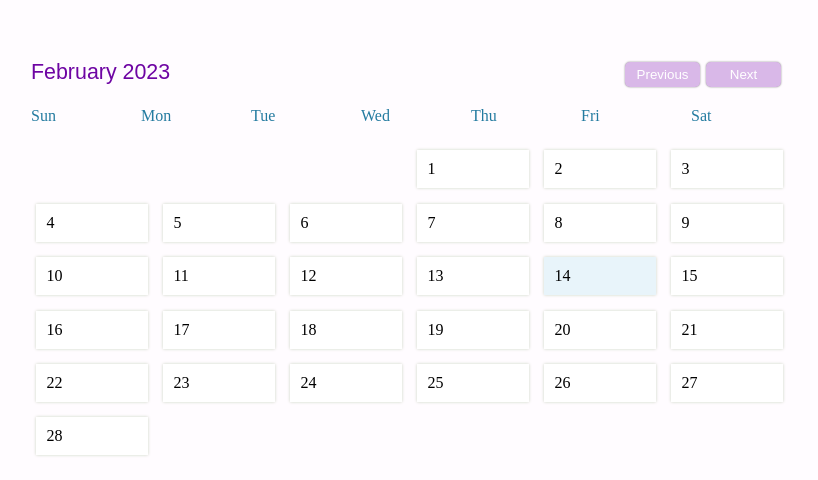
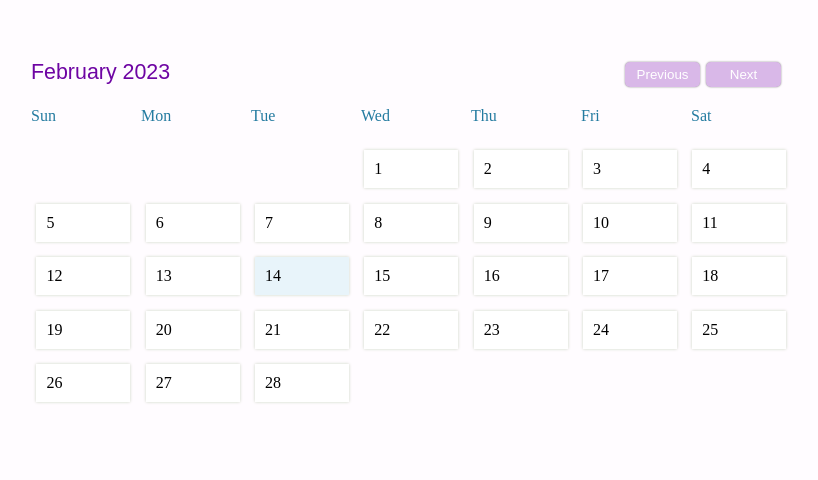
Before and after one commit to Baskin-Ridley/council-project, a website: page client/html/library.html in a window 1280 px wide. Shown: the whole page, without its empty margins (234-1052 px from the left). Drawn offline with Linux system fonts and the light colour scheme.

Commit message:
library changes

```diff
--- a/client/css/library.css
+++ b/client/css/library.css
@@ -46,7 +46,7 @@ body {
     flex-wrap: wrap;
   }
   .day {
-    width: 14.5%;
+    width: 12.2%;
     padding: 10px;
     /* height: 100px; */
     cursor: pointer;
--- a/client/js/library.js
+++ b/client/js/library.js
@@ -37,6 +37,7 @@ const weekdays = ['Sunday', 'Monday', 'Tuesday', 'Wednesday', 'Thursday', 'Frida
     function renderCalendar() {
         const dt = new Date();
 
+
         if (nav !== 0) {
             dt.setMonth(new Date().getMonth() + nav);
         }
@@ -52,6 +53,7 @@ const weekdays = ['Sunday', 'Monday', 'Tuesday', 'Wednesday', 'Thursday', 'Frida
               "August", "September", "October", "November", "December"];
 
         const emptyDays = firstDayOfMonth.getDay();
+        console.log(emptyDays)
 
         document.getElementById('monthDisplay').innerText = `${months[month]} ${year}`;
 
```
Also changed, not shown: 1 other file.
